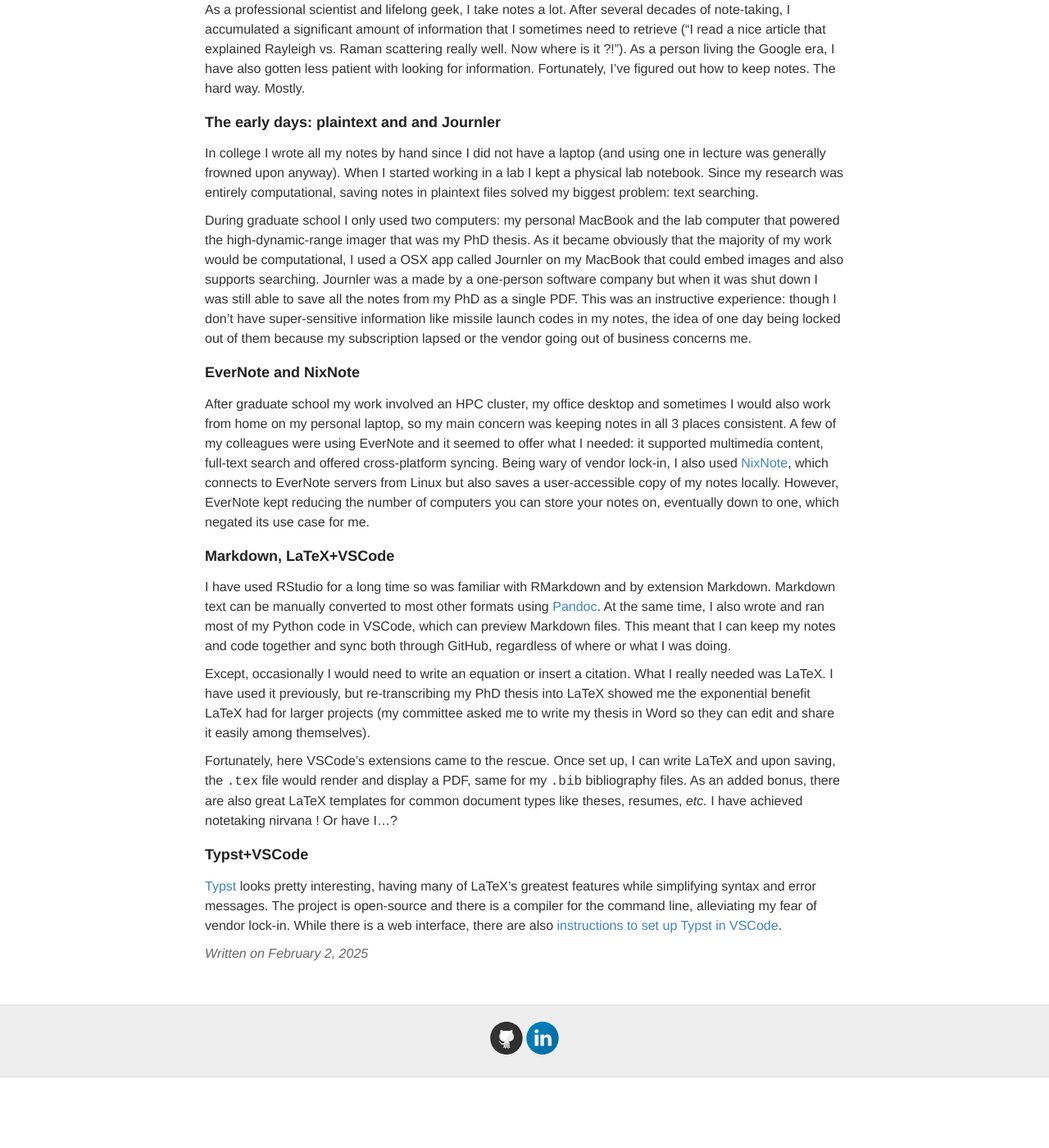
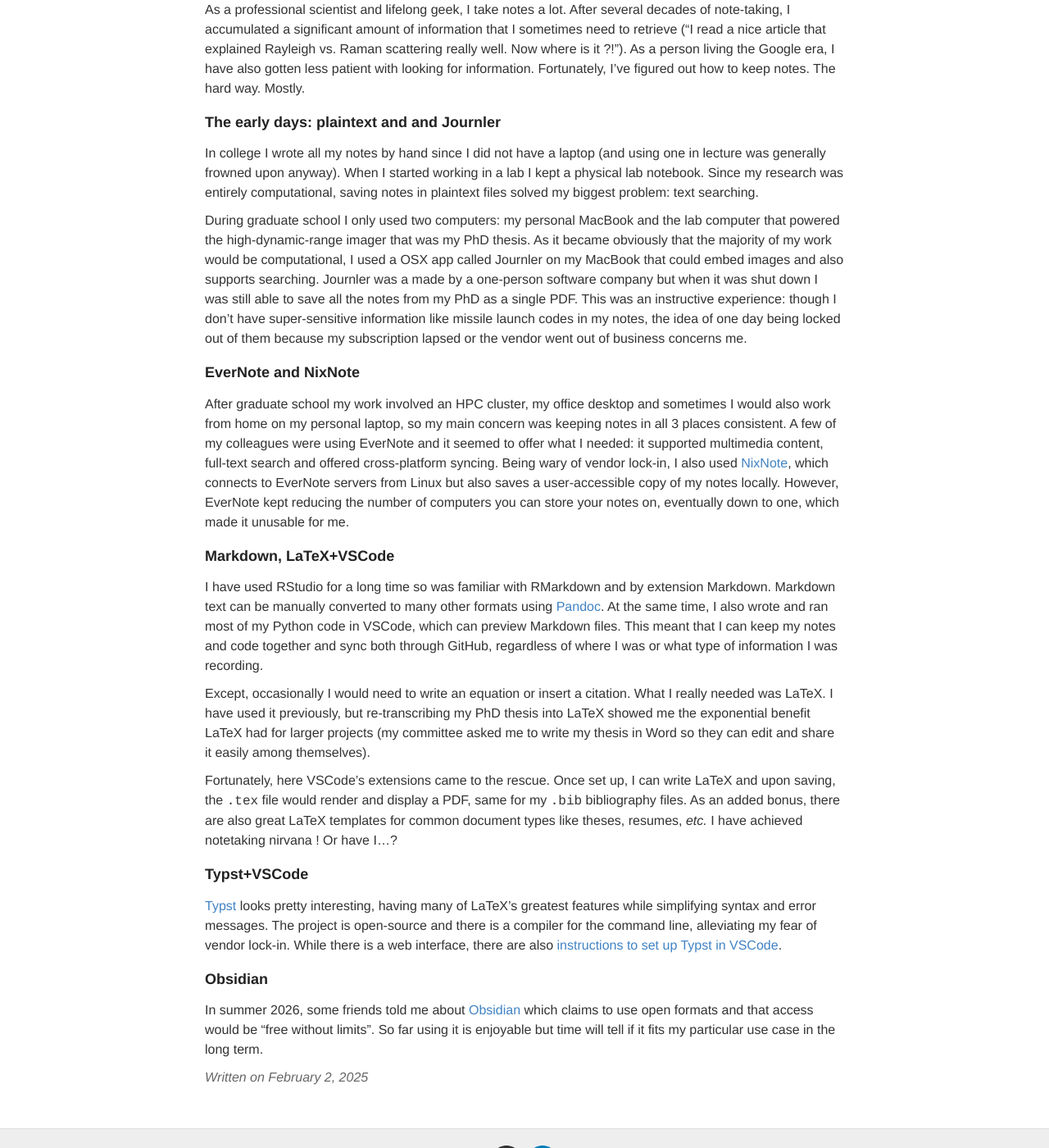
Before and after one commit to ptvan/ptvan.github.io, a Jekyll site: the page built from _posts/2025-02-02-LaTeX-notetaking.md, in a window 1280 px wide and 1400 px high, scrolled down 235 px. Shown: the whole window at 82% size. Built offline with Jekyll 4.4.1, drawn with Linux system fonts in a browser that asks for light colours; before the commit the page ends 1549 px from its top, so only the background shows below that.

Commit message:
minor edits

```diff
--- a/_posts/2025-02-02-LaTeX-notetaking.md
+++ b/_posts/2025-02-02-LaTeX-notetaking.md
@@ -10,15 +10,15 @@
 
 In college I wrote all my notes by hand since I did not have a laptop (and using one in lecture was generally frowned upon anyway). When I started working in a lab I kept a physical lab notebook. Since my research was entirely computational, saving notes in plaintext files solved my biggest problem: text searching.
 
-During graduate school I only used two computers: my personal MacBook and the lab computer that powered the high-dynamic-range imager that was my PhD thesis. As it became obviously that the majority of my work would be computational, I used a OSX app called Journler on my MacBook that could embed images and also supports searching. Journler was a made by a one-person software company but when it was shut down I was still able to save all the notes from my PhD as a single PDF. This was an instructive experience: though I don't have super-sensitive information like missile launch codes in my notes, the idea of one day being locked out of them because my subscription lapsed or the vendor going out of business concerns me.
+During graduate school I only used two computers: my personal MacBook and the lab computer that powered the high-dynamic-range imager that was my PhD thesis. As it became obviously that the majority of my work would be computational, I used a OSX app called Journler on my MacBook that could embed images and also supports searching. Journler was a made by a one-person software company but when it was shut down I was still able to save all the notes from my PhD as a single PDF. This was an instructive experience: though I don't have super-sensitive information like missile launch codes in my notes, the idea of one day being locked out of them because my subscription lapsed or the vendor went out of business concerns me.
 
 ### EverNote and NixNote
 
-After graduate school my work involved an HPC cluster, my office desktop and sometimes I would also work from home on my personal laptop, so my main concern was keeping notes in all 3 places consistent. A few of my colleagues were using EverNote and it seemed to offer what I needed: it supported multimedia content, full-text search and offered cross-platform syncing. Being wary of vendor lock-in, I also used [NixNote](https://github.com/baumgarr/Nixnote2), which connects to EverNote servers from Linux but also saves a user-accessible copy of my notes locally. However, EverNote kept reducing the number of computers you can store your notes on, eventually down to one, which negated its use case for me.
+After graduate school my work involved an HPC cluster, my office desktop and sometimes I would also work from home on my personal laptop, so my main concern was keeping notes in all 3 places consistent. A few of my colleagues were using EverNote and it seemed to offer what I needed: it supported multimedia content, full-text search and offered cross-platform syncing. Being wary of vendor lock-in, I also used [NixNote](https://github.com/baumgarr/Nixnote2), which connects to EverNote servers from Linux but also saves a user-accessible copy of my notes locally. However, EverNote kept reducing the number of computers you can store your notes on, eventually down to one, which made it unusable for me.
 
 ### Markdown, LaTeX+VSCode
 
-I have used RStudio for a long time so was familiar with RMarkdown and by extension Markdown. Markdown text can be manually converted to most other formats using [Pandoc](https://pandoc.org/). At the same time, I also wrote and ran most of my Python code in VSCode, which can preview Markdown files. This meant that I can keep my notes and code together and sync both through GitHub, regardless of where or what I was doing.
+I have used RStudio for a long time so was familiar with RMarkdown and by extension Markdown. Markdown text can be manually converted to many other formats using [Pandoc](https://pandoc.org/). At the same time, I also wrote and ran most of my Python code in VSCode, which can preview Markdown files. This meant that I can keep my notes and code together and sync both through GitHub, regardless of where I was or what type of information I was recording.
 
 Except, occasionally I would need to write an equation or insert a citation. What I really needed was LaTeX. I have used it previously, but re-transcribing my PhD thesis into LaTeX showed me the exponential benefit LaTeX had for larger projects (my committee asked me to write my thesis in Word so they can edit and share it easily among themselves).
 
@@ -27,3 +27,7 @@
 ### Typst+VSCode
 
 [Typst](https://typst.app/) looks pretty interesting, having many of LaTeX's greatest features while simplifying syntax and error messages. The project is open-source and there is a compiler for the command line, alleviating my fear of vendor lock-in. While there is a web interface, there are also [instructions to set up Typst in VSCode](https://gist.github.com/jason-s/a91b6b70017766ba9143b662405512a4).
+
+### Obsidian
+
+In summer 2026, some friends told me about [Obsidian](https://obsidian.md/) which claims to use open formats and that access would be "free without limits". So far using it is enjoyable but time will tell if it fits my particular use case in the long term.
```
